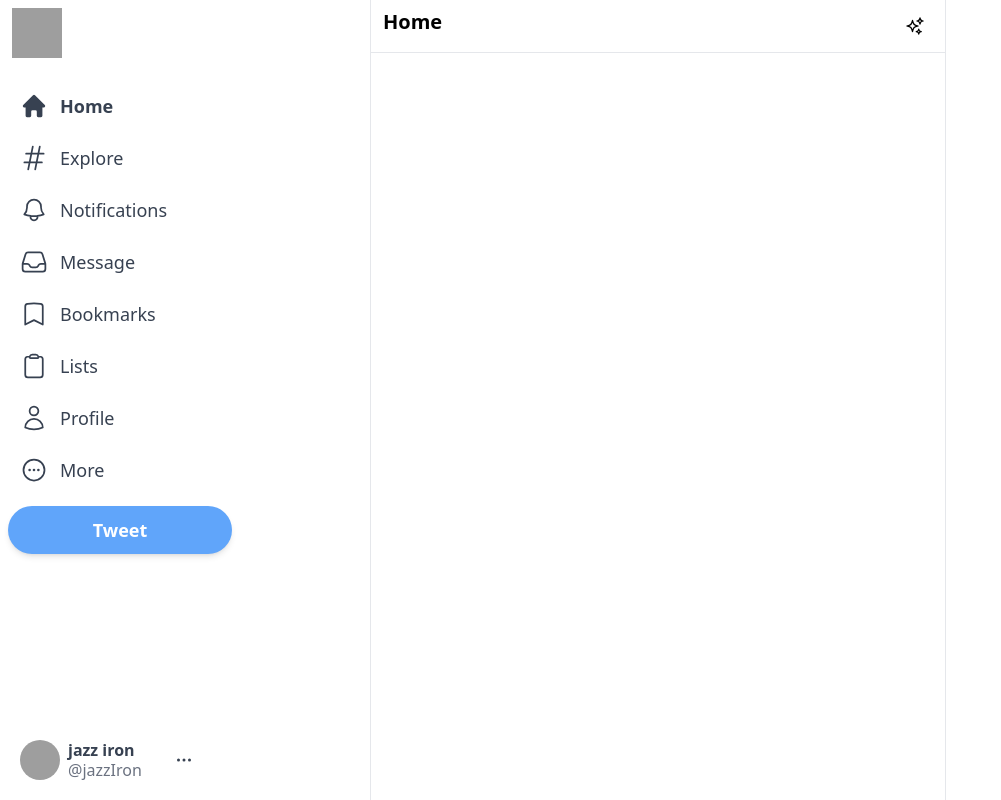
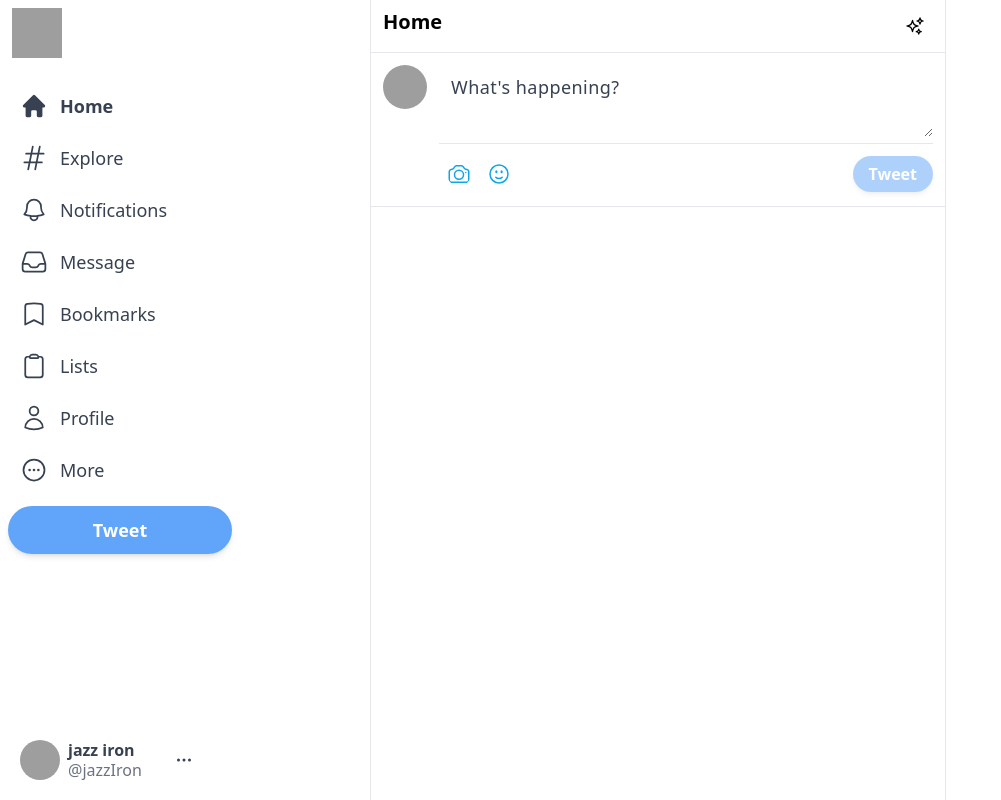
Before and after one commit to jazzIron/nextjs-twitter-clone, a Next.js app: page / in a window 1280 px wide. Shown: the whole page, without its empty margins (0-1001 px from the left). Built offline with nearby package versions, Linux system fonts and the light colour scheme; grey boxes are pictures that could not be loaded.

Commit message:
add the input section of the feed component

```diff
--- a/components/Feed.js
+++ b/components/Feed.js
@@ -1,5 +1,5 @@
 import { SparklesIcon } from "@heroicons/react/24/outline";
-import React from "react";
+import Input from "./Input";
 
 function Feed() {
   return (
@@ -10,6 +10,7 @@
           <SparklesIcon className="h-5" />
         </div>
       </div>
+      <Input />
     </div>
   );
 }
--- /dev/null
+++ b/components/Input.js
@@ -0,0 +1,36 @@
+import { CameraIcon, FaceSmileIcon } from "@heroicons/react/24/outline";
+
+function Input() {
+  return (
+    <div className="flex border-b border-gray-200 p-3 space-x-3">
+      <img
+        src="https://t1.daumcdn.net/thumb/R720x0.fjpg/?fname=http://t1.daumcdn.net/brunch/service/user/248R/image/ROaVC_3cDfgEn_Wmmu0ew-6n0S8.jpg"
+        alt="user-img"
+        className="h-11 w-11 rounded-full cursor-pointer hover:brightness-95"
+      />
+      <div className="w-full divide-y divide-gray-200">
+        <div className="">
+          <textarea
+            className="w-full border-none focus:ring-0 text-lg placeholder-gray-700 tracking-wide min-h-[50px] text-gray-700"
+            row="2"
+            placeholder="What's happening?"
+          />
+        </div>
+        <div className="flex items-center justify-between pt-2.5">
+          <div className="flex">
+            <CameraIcon className="h-10 w-10 hoverEffect p-2 text-sky-500 hover:bg-sky-100" />
+            <FaceSmileIcon className="h-10 w-10 hoverEffect p-2 text-sky-500 hover:bg-sky-100" />
+          </div>
+          <button
+            className="bg-blue-400 text-white px-4 py-1.5  rounded-full font-bold shadow-md hover:brightness-95 disabled:opacity-50"
+            disabled
+          >
+            Tweet
+          </button>
+        </div>
+      </div>
+    </div>
+  );
+}
+
+export default Input;
--- a/package.json
+++ b/package.json
@@ -15,6 +15,7 @@
     "react-dom": "18.2.0"
   },
   "devDependencies": {
+    "@tailwindcss/forms": "^0.5.3",
     "autoprefixer": "^10.4.12",
     "eslint": "8.24.0",
     "eslint-config-next": "12.3.1",
--- a/tailwind.config.js
+++ b/tailwind.config.js
@@ -1,7 +1,7 @@
 /** @type {import('tailwindcss').Config} */
 
 module.exports = {
-  purge: ['./components/**/*.{js,ts,jsx,tsx}', './pages/**/*.{js,ts,jsx,tsx}'],
+  purge: ["./components/**/*.{js,ts,jsx,tsx}", "./pages/**/*.{js,ts,jsx,tsx}"],
   darkMode: false, // or 'media' or 'class'
   theme: {
     extend: {},
@@ -9,5 +9,5 @@
   variants: {
     extend: {},
   },
-  plugins: [],
-}
+  plugins: [require("@tailwindcss/forms")],
+};
```
Also changed, not shown: 1 other file (tests, documents, lock files or other folders).
